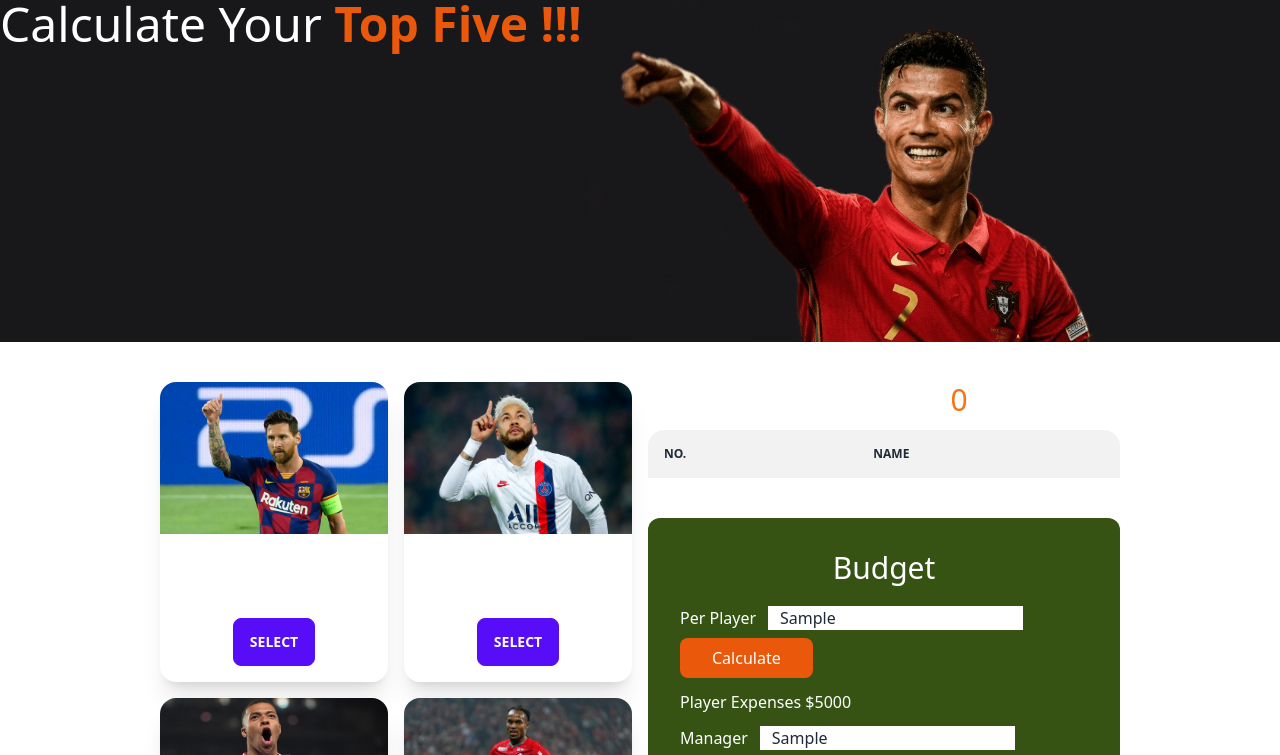
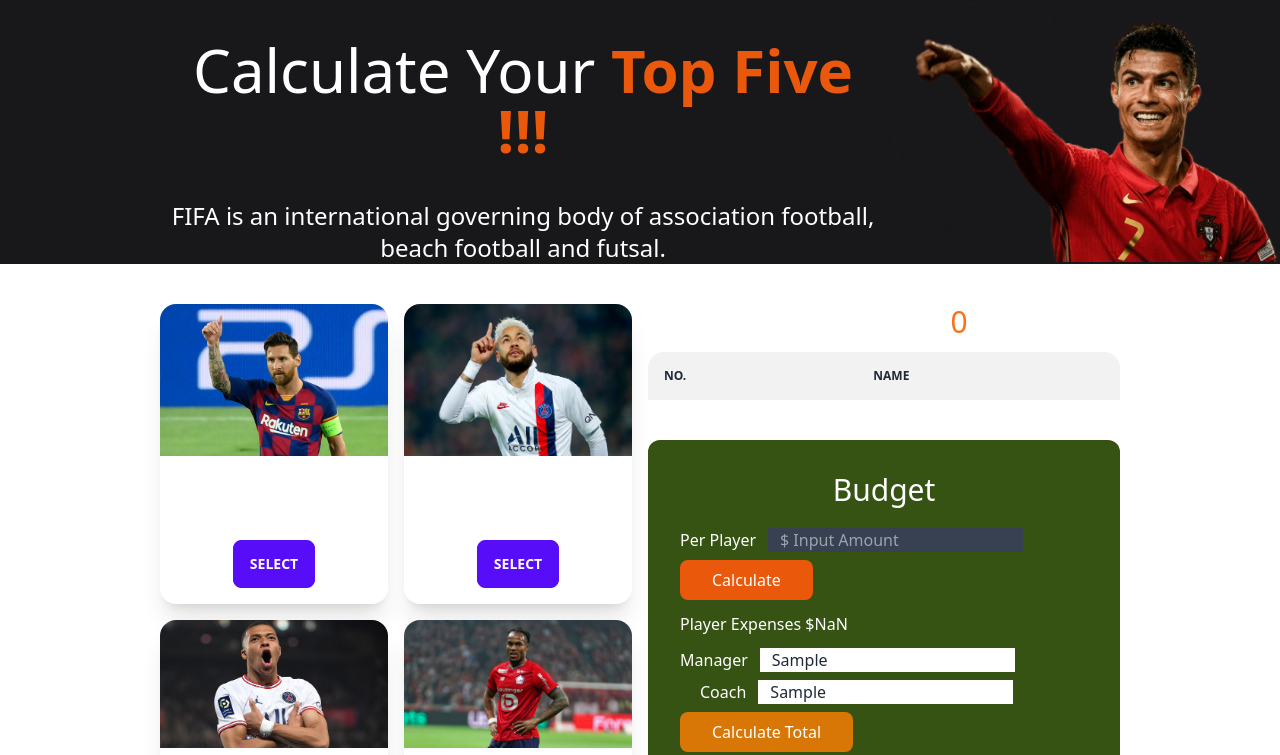
Before and after one commit to mdOmarfaruk151/player-budget-calculater, a plain HTML site: page index.html in a window 1280 px wide. Both pictures are taken after typing "Sample", "Sample", "Sample" into the empty fields and a click on the button "Calculate". Shown: the top 755 px of the page. Drawn offline with nearby package versions, Linux system fonts and the light colour scheme.

Commit message:
player expenses added

```diff
--- a/index.html
+++ b/index.html
@@ -19,10 +19,12 @@
   <header>
     <div class="bg-zinc-900 mt-0 flex">
       <div>
-        <h1 class="text-5xl text-white text-center">
+        <h1 class="text-6xl text-white text-center ml-40 mt-10">
           Calculate Your
           <span class="font-semibold text-orange-600">Top Five !!!</span>
         </h1>
+
+          <h2 class="text-2xl text-white text-center ml-40 mt-10">FIFA is an international governing body of association football, beach football and futsal. </h2>
       </div>
       <div class="w-2/5 mr-px">
         <img src="images/Ronaldo-transformed.png" alt="" />
@@ -205,14 +207,14 @@
             <h2 class="text-white">Per Player</h2>
         </div>
         <div class="ml-3 ">
-            <input class=" block mb-2 px-3 align-center" type="text" name="" placeholder="$ Input Amount"/>
+            <input id="player-input-field" class=" block mb-2 px-3 align-center text-white bg-gray-700" type="text" name="" placeholder="$ Input Amount"/>
         </div>
       </div>
        <!-- end -->
-      <button id="" class="bg-orange-600 hover:bg-sky-700 px-8 py-2 text-white font-medium rounded-lg">Calculate</button>
+      <button id="btn-per-total" class="bg-orange-600 hover:bg-sky-700 px-8 py-2 text-white font-medium rounded-lg">Calculate</button>
 <!-- per player end-->
 
-      <h2 class="text-white mt-3 mb-3 ">Player Expenses $<span>5000</span></h2>
+      <h2 class="text-white mt-3 mb-3 ">Player Expenses $<span id="player-expenses">00</span></h2>
 
 <!-- Manager -->
 <div class="flex ">
--- a/js/calculater.js
+++ b/js/calculater.js
@@ -0,0 +1,19 @@
+document.getElementById('btn-per-total').addEventListener('click', function(){
+    const perPlayerInputField = document.getElementById('player-input-field');
+    const newPlayerAmountString = perPlayerInputField.value;
+    const newPlayerAmount = parseFloat(newPlayerAmountString);
+    // console.log(newPlayerAmount);
+
+    perPlayerInputField.value = '';
+
+    const outputTotalElement = document.getElementById('player-expenses');
+    const previousOutputTotalString = outputTotalElement.innerText;
+    const previousOutputTotal = parseFloat(previousOutputTotalString);
+
+    const outputAddedElement = document.getElementById('total-added-player');
+    const previousOutputAddedString = outputAddedElement.innerText;
+    const previousAddedTotal = parseFloat(previousOutputAddedString);
+
+    const newOutputTotal = previousAddedTotal * newPlayerAmount;
+    outputTotalElement.innerText = newOutputTotal;
+  })
--- a/js/select.js
+++ b/js/select.js
@@ -34,3 +34,6 @@ function addToPlayer(element) {
 
   display(playersArray);
 }
+
+
+// ..........................................................
```
